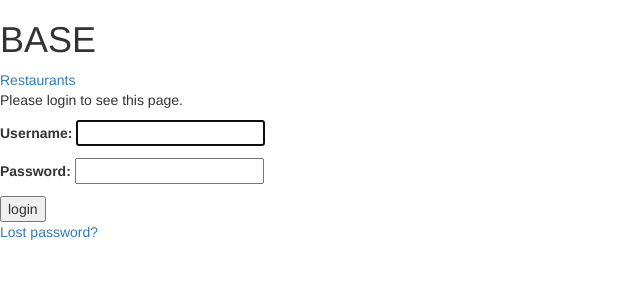
After one commit to dwdewul/muy-picky, a Django app: a page that uses templates/base.html in a window 1280 px wide. The commit adds this page. Shown: the top 300 px of the page, without its empty margins (0-640 px from the left). Run offline with Django 3.2, Linux system fonts and the light colour scheme; some libraries are stand-ins or nearby versions.

Commit message:
Add Users Add password reset/change logic Add create forms

```diff
--- a/muypicky/settings/base.py
+++ b/muypicky/settings/base.py
@@ -52,6 +52,8 @@ MIDDLEWARE = [
 
 ROOT_URLCONF = 'muypicky.urls'
 
+LOGIN_URL = '/login/'
+
 TEMPLATES = [
     {
         'BACKEND': 'django.template.backends.django.DjangoTemplates',
@@ -100,6 +102,8 @@ AUTH_PASSWORD_VALIDATORS = [
     },
 ]
 
+# EMAIL_BACKEND = 'django.core.mail.backends.console.EmailBackend'
+
 
 # Internationalization
 # https://docs.djangoproject.com/en/1.11/topics/i18n/
--- a/muypicky/urls.py
+++ b/muypicky/urls.py
@@ -13,15 +13,25 @@ Including another URLconf
     1. Import the include() function: from django.conf.urls import url, include
     2. Add a URL to urlpatterns:  url(r'^blog/', include('blog.urls'))
 """
-from django.conf.urls import url
+from django.conf.urls import url, include
 from django.contrib import admin
-from restaurants.views import RestaurantListView, RestaurantDetailView
+from django.contrib.auth.views import (LoginView, LogoutView,
+                                    PasswordResetView, PasswordResetConfirmView,
+                                    PasswordResetCompleteView, PasswordResetDoneView,
+                                    PasswordChangeView, PasswordChangeDoneView)
 
 urlpatterns = [
     url(r'^admin/', admin.site.urls),
-    url(r'^restaurants/$', RestaurantListView.as_view()),
-    # url(r'^restaurants/(?P<slug>\w+)/$', RestaurantListView.as_view()),
-    url(r'^restaurants/(?P<slug>[\w-]+)/$', RestaurantDetailView.as_view()),
-    # url(r'^$', BaseView.as_view()),
-    # url(r'^home/$', HomeView.as_view()),
+    url(r'^restaurants/', include('restaurants.urls', namespace="restaurants")),
+    url(r'^login/$', LoginView.as_view(), name="login"),
+    url(r'^logout/$', LogoutView.as_view(), name="logout"),
+    # May want to implement custom templates, as this routes to the Django admin page
+    url(r'^password-reset/$', PasswordResetView.as_view(), name="password_reset"),
+    url(r'^password-reset-confirm/(?P<uidb64>[0-9A-Za-z_\-]+)/(?P<token>[0-9A-Za-z]{1,13}-[0-9A-Za-z]{1,20})/$',
+            PasswordResetConfirmView.as_view(),
+            name="password_reset_confirm"),
+    url(r'^password_reset/done/$', PasswordResetDoneView.as_view(), name='password_reset_done'),
+    url(r'^reset/done/$', PasswordResetCompleteView.as_view(), name='password_reset_complete'),
+    url(r'^password-change/$', PasswordChangeView.as_view(), name='password_change'),
+    url(r'^password-change/done/$', PasswordChangeDoneView.as_view(), name='password_change_done'),
 ]
--- a/restaurants/templates/restaurants/restaurant_list.html
+++ b/restaurants/templates/restaurants/restaurant_list.html
@@ -5,7 +5,7 @@
 
     <ul>
         {% for item in object_list %}
-          <li><a href="/restaurants/{{ item.slug }}">{{ item.name }}</a></li>
+            <li><a href="{{ item.get_absolute_url }}">{{ item.name }}</a></li>
         {% endfor %}
     </ul>
 {% endblock content %}
--- /dev/null
+++ b/restaurants/urls.py
@@ -0,0 +1,9 @@
+from django.conf.urls import url
+
+from .views import RestaurantListView, RestaurantDetailView, RestaurantCreateView
+
+urlpatterns = [
+    url(r'^$', RestaurantListView.as_view(), name="restaurants"),
+    url(r'^create/$', RestaurantCreateView.as_view(), name="restaurants_create"),
+    url(r'^(?P<slug>[\w-]+)/$', RestaurantDetailView.as_view(), name="restaurant_detail"),
+]
--- a/restaurants/utils.py
+++ b/restaurants/utils.py
@@ -1,6 +1,8 @@
 import random
 import string
 from django.utils.text import slugify
+
+DONT_USE = ['create']
 
 def random_string_generator(size=10, chars=string.ascii_lowercase + string.digits):
     return ''.join(random.choice(chars) for _ in range(size))
@@ -11,7 +13,9 @@ def unique_slug_generator(instance, new_slug=None):
         slug = new_slug
     else:
         slug = slugify(instance.title)
-
+    if slug in DONT_USE:
+        new_slug = "{slug}-{randstr}".format(slug=slug, randstr=random_string_generator(size=6))
+        return unique_slug_generator(instance, new_slug=new_slug)
     Klass = instance.__class__
     qs_exists = Klass.objects.filter(slug=slug).exists()
     if qs_exists:
--- a/templates/base.html
+++ b/templates/base.html
@@ -22,7 +22,7 @@
 </head>
 <body>
     <h1>BASE</h1>
-    <a href="/home">Home</a>
+    <a href="{% url 'restaurants:restaurants' %}">Restaurants</a>
     {% block content %}
       Inside the block
     {% endblock content %}
--- /dev/null
+++ b/templates/registration/login.html
@@ -0,0 +1,30 @@
+{% extends "base.html" %}
+
+{% block content %}
+
+{% if form.errors %}
+<p>Your username and password didn't match. Please try again.</p>
+{% endif %}
+
+{% if next %}
+    {% if user.is_authenticated %}
+    <p>Your account doesn't have access to this page. To proceed,
+    please login with an account that has access.</p>
+    {% else %}
+    <p>Please login to see this page.</p>
+    {% endif %}
+{% endif %}
+
+<form method="post" action="{% url 'login' %}">
+{% csrf_token %}
+
+{{ form.as_p }}
+
+<input type="submit" value="login" />
+<input type="hidden" name="next" value="{{ next }}" />
+</form>
+
+{# Assumes you setup the password_reset view in your URLconf #}
+<p><a href="{% url 'password_reset' %}">Lost password?</a></p>
+
+{% endblock %}
```
Also changed, not shown: restaurants/forms.py (added, +19 -0 lines), restaurants/models.py (+8 -1 lines), restaurants/templates/restaurants/form.html (added, +16 -0 lines), restaurants/views.py (+18 -16 lines), restaurants/migrations/0007_restaurant_owner.py (added).
